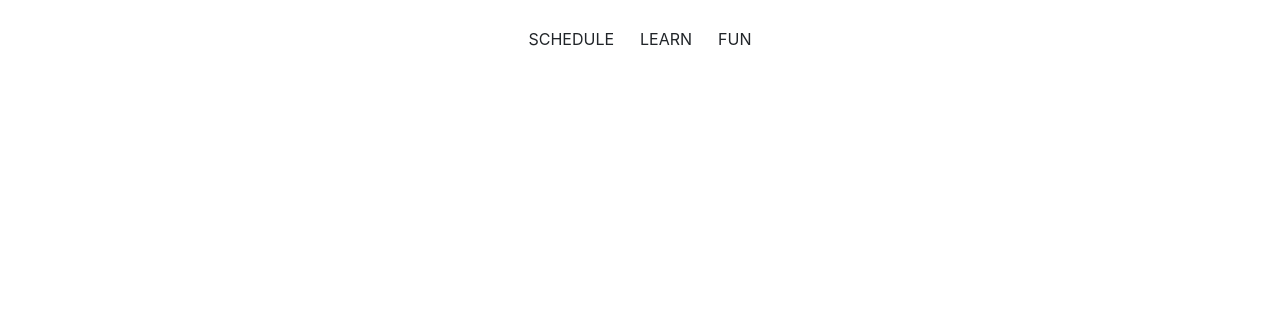
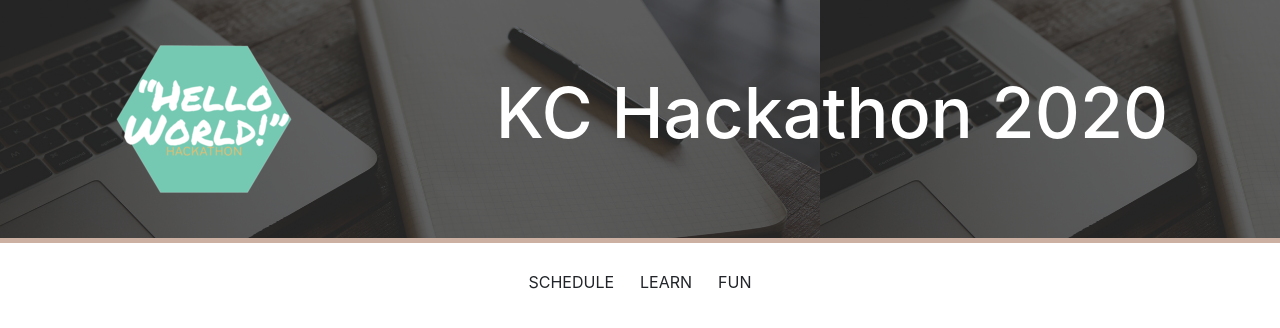
Before and after one commit to Izsiebelle/virtual-hackathon, a React (Create React App) app: page / in a window 1280 px wide. Shown: the top 328 px of the page. Built offline with nearby package versions, Linux system fonts and the light colour scheme.

Commit message:
added logo, header background and title

```diff
--- a/src/App.js
+++ b/src/App.js
@@ -3,6 +3,7 @@ import {BrowserRouter as Router, Route} from 'react-router-dom';
 import './Assets/css/configure.css';
 
 //components
+import Header from "./components/headerComponent/header";
 import Menu from './components/menuComponent/menu';
 import Fun from './components/funComponent/fun';
 import Learn from './components/learnComponent/learn';
@@ -14,6 +15,7 @@ class App extends React.Component {
   render() {
     return (
       <Router>
+        <Header />
         <div className="App">
           <Menu />
           <Route exact path="/schedule" component={Schedule} />
--- a/src/Assets/css/configure.css
+++ b/src/Assets/css/configure.css
@@ -1,3 +1,9 @@
+* {
+  margin: 0;
+  padding: 0;
+  box-sizing: border-box;
+}
+
 .App {
     text-align: center;
   }
@@ -10,3 +16,23 @@
 .upper-case {
     text-transform: uppercase;
   }
+
+.header {
+  display: flex;
+  justify-content: center;
+  text-align: center;
+  border-bottom: 5px solid #ccb0a2;
+  background-image: url('../images/header-background.png');
+}
+
+.header h1 {
+  font-size: 70px;
+  line-height: normal;
+  text-align: center;
+  padding-top: 70px;
+  color: white;
+}
+
+.logo {
+  margin-right: 200px;
+}
--- /dev/null
+++ b/src/components/headerComponent/header.js
@@ -0,0 +1,16 @@
+import React from 'react';
+import logo from '../../Assets/images/hackathonlogo.png';
+
+class Header extends React.Component {
+    render() {
+        return (
+            <header className="header">
+                <img className="logo" src={logo} alt="Hackathon Logo"/>
+                <div className="spacer"></div>
+                <h1>KC Hackathon 2020</h1>
+            </header>
+        );
+    }
+}
+
+export default Header;
```
Also changed, not shown: src/Assets/images/hackathonlogo.png (added), src/Assets/images/header-background.png (added).
